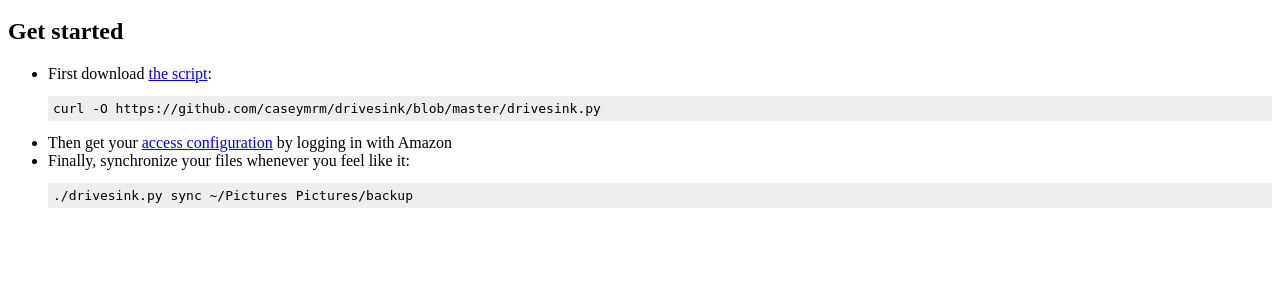
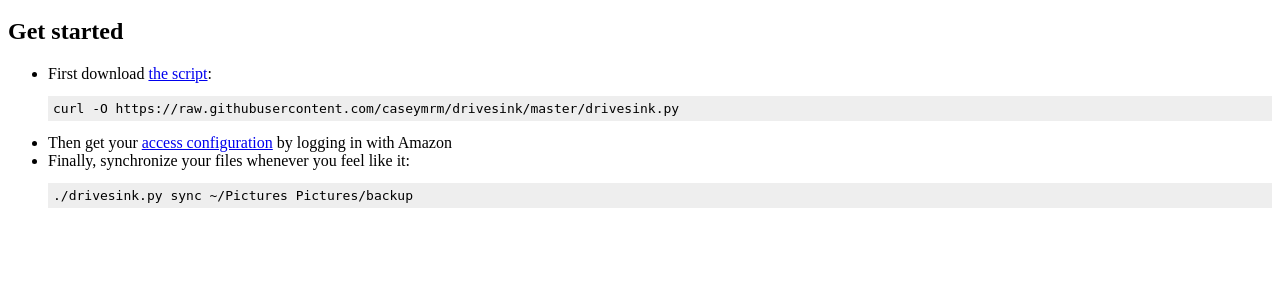
Before and after one commit to caseymrm/drivesink, a Python web app: template drivesink/templates/index.html in a window 1280 px wide. Shown: the part 455-755 px from the top of the page. Run offline with Jinja, Linux system fonts and the light colour scheme; the template is opened without the code that fills it, so the values that code supplies are empty.

Commit message:
oops, edited wrong link

```diff
--- a/drivesink/templates/index.html
+++ b/drivesink/templates/index.html
@@ -37,8 +37,8 @@
     <p>
       <ul>
         <li>
-          First download <a href="https://raw.githubusercontent.com/caseymrm/drivesink/master/drivesink.py">the script</a>:
-          <pre>curl -O https://github.com/caseymrm/drivesink/blob/master/drivesink.py</pre>
+          First download <a href="https://github.com/caseymrm/drivesink/blob/master/drivesink.py">the script</a>:
+          <pre>curl -O https://raw.githubusercontent.com/caseymrm/drivesink/master/drivesink.py</pre>
         </li>
         <li>Then get your <a href="/config">access configuration</a> by logging in with Amazon</li>
         <li>
```
